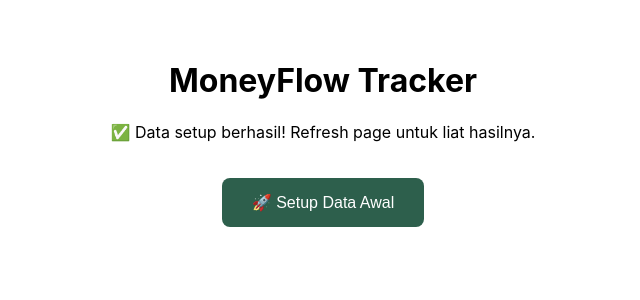
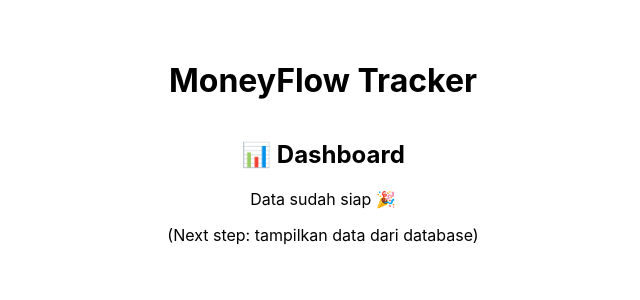
Before and after one commit to hairara/money-flow, a React (Create React App) app: page / in a window 1280 px wide. Both pictures are taken after a click on the button "🚀 Setup Data Awal". Shown: the top 300 px of the page, without its empty margins (317-957 px from the left). Built offline with nearby package versions, Linux system fonts and the light colour scheme.

Commit message:
setup flow & dashboard mode

```diff
--- a/src/App.js
+++ b/src/App.js
@@ -1,29 +1,37 @@
 import React, { useState } from 'react';
-import { setupInitialData } from './setupData.js';
+import { setupInitialData } from './setupData';
 import './App.css';
 
 function App() {
+  const [hasSetup, setHasSetup] = useState(false);
   const [message, setMessage] = useState('Klik tombol untuk setup data awal');
   const [isLoading, setIsLoading] = useState(false);
 
   const handleSetup = async () => {
+    try {
       setIsLoading(true);
-    setMessage('Setting up data...');
+      setMessage('🍼 Lagi nyiapin data...');
 
       const result = await setupInitialData();
 
       if (result.success) {
-      setMessage('✅ Data setup berhasil! Refresh page untuk liat hasilnya.');
-    } else {
-      setMessage('❌ Error: ' + result.error);
+        setMessage('✅ Data setup BERHASIL!');
+        setHasSetup(true); // 🔥 PINDAH MODE
     }
 
+    } catch (err) {
+      setMessage('❌ Fatal Error: ' + err.message);
+    } finally {
       setIsLoading(false);
+    }
   };
 
   return (
-    <div className="App" style={{ padding: '40px', textAlign: 'center' }}>
+  <div style={{ padding: '40px', textAlign: 'center' }}>
     <h1>MoneyFlow Tracker</h1>
+
+    {!hasSetup ? (
+      <>
         <p>{message}</p>
 
         <button
@@ -40,10 +48,19 @@ function App() {
             marginTop: '20px'
           }}
         >
-        {isLoading ? 'Loading...' : '🚀 Setup Data Awal'}
+          {isLoading ? '⏳ Loading...' : '🚀 Setup Data Awal'}
         </button>
+      </>
+    ) : (
+      <div style={{ marginTop: '40px' }}>
+        <h2>📊 Dashboard</h2>
+        <p>Data sudah siap 🎉</p>
+        <p>(Next step: tampilkan data dari database)</p>
+      </div>
+    )}
   </div>
 );
+
 }
 
 export default App;
--- a/src/setupData.js
+++ b/src/setupData.js
@@ -11,11 +11,16 @@ export const setupInitialData = async () => {
   try {
     console.log('Setting up data...');
 
+    // 🚨 CEK: JANGAN JALANIN LAGI KALAU SUDAH SETUP
+    const hasSetup = localStorage.getItem("hasSetup");
+    if (hasSetup === "true") {
+      console.log("Setup already done, skipping...");
+      return { success: true, skipped: true };
+    }
+
     // 1. Create Envelopes
     const livingCost = await createEnvelope('Living Cost', 'Daily expenses', 1);
     const savings = await createEnvelope('Savings', 'Long-term savings', 2);
-
-    console.log('Envelopes created!');
 
     // 2. Create Categories
     const makan = await createCategory(livingCost.id, 'Makan', '', 1);
@@ -26,8 +31,6 @@ export const setupInitialData = async () => {
     const darurat = await createCategory(savings.id, 'Dana Darurat', '', 1);
     const investasi = await createCategory(savings.id, 'Investasi', '', 2);
 
-    console.log('Categories created!');
-
     // 3. Create Income
     const income = await createIncome(
       '2025-02-01',
@@ -35,8 +38,6 @@ export const setupInitialData = async () => {
       11000000,
       'Gaji periode Januari'
     );
-
-    console.log('Income created!');
 
     // 4. Allocate to Budgets
     await allocateIncomeToBudgets(income.id, [
@@ -48,8 +49,22 @@ export const setupInitialData = async () => {
       { categoryId: investasi.id, month: '2025-02', amount: 2500000 }
     ]);
 
+    // ✅ TANDAIN SETUP SELESAI
+    localStorage.setItem("hasSetup", "true");
+
     console.log('✅ Data setup complete!');
-    return { success: true };
+    return {
+        success: true,
+            data: {
+            envelopes: [livingCost, savings],
+            categories: [
+            makan, transport, skincare, hangout,
+            darurat, investasi
+            ],
+            income
+            }
+    };
+
 
   } catch (error) {
     console.error('❌ Error setting up data:', error);
```
Lines whose indentation alone changed are shown as unchanged.
